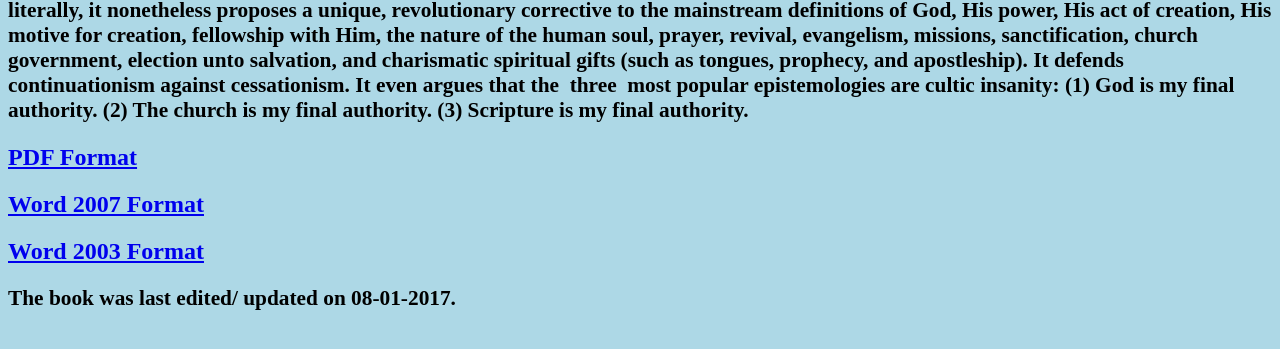
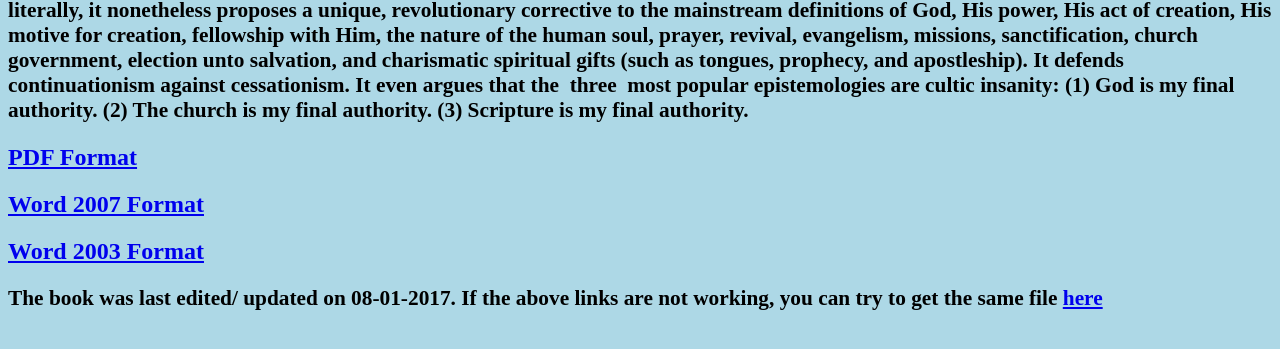
Before and after one commit to janthonyl/janthonyl.github.io, a plain HTML site: page index.html in a window 1280 px wide. Shown: the part 107-456 px from the top of the page. Drawn offline with Linux system fonts and the light colour scheme.

Commit message:
Added hyperlink to index.html, to the links page

```diff
--- a/index.html
+++ b/index.html
@@ -21,7 +21,7 @@
 	<h2><a id="pdf" href="https://drive.google.com/file/d/0B1T12dMMEItdejB6eFU4LUFFVzQ/view?usp=sharing">PDF Format</a></h2>
 	<h2><a id="word2007" href="https://drive.google.com/file/d/0B1T12dMMEItdMldCX3hvQjBrVEk/view?usp=sharing">Word 2007 Format</a></h2>
 	<h2><a id="word2003" href="https://drive.google.com/file/d/0B1T12dMMEItdTUVMazU1ejZqT2c/view?usp=sharing">Word 2003 Format</a></h2>
-	<h3>The book was last edited/ updated on 08-01-2017.</h
+	<h3>The book was last edited/ updated on 08-01-2017. If the above links are not working, you can try to get the same file <a href="linksToLocalFiles.html">here</a></h3>
  </div>
 </body>
 </html>
```
